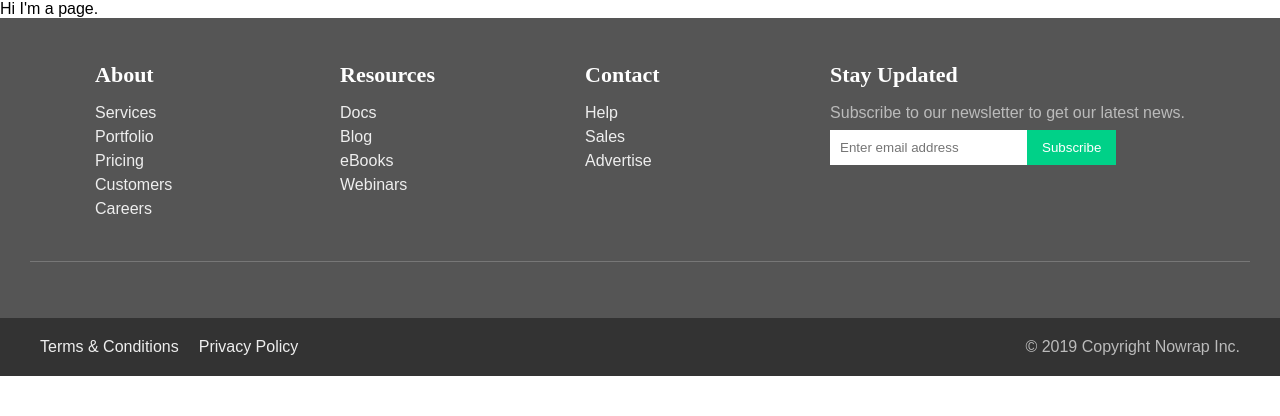
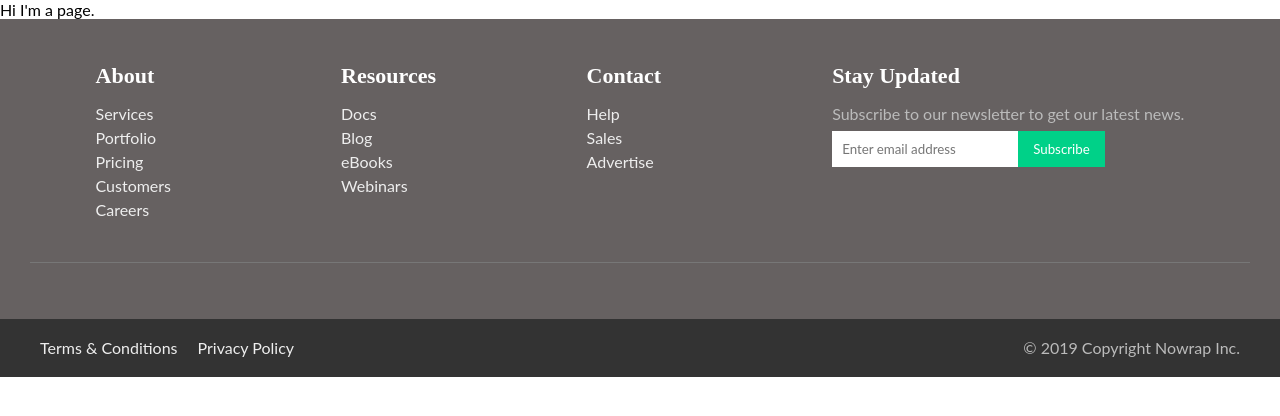
Before and after one commit to SamadritaBhattacharya/webpract, a plain HTML site: page index.html in a window 1280 px wide. Drawn offline with Linux system fonts and the light colour scheme.

Commit message:
Add files via upload

```diff
--- a/style.css
+++ b/style.css
@@ -1,19 +1,20 @@
-*{
+* {
     box-sizing: border-box;
-    font-family: ’Lato’, sans-serif;
+    font-family: 'Lato', sans-serif;
     margin: 0;
     padding: 0;
 }
-    ul{
+ul {
     list-style: none;
     padding-left: 0;
 }
-    footer{
-        background-color: #555;
+footer {
+    background-color:#666161;
+
     color: #bbb;
     line-height: 1.5;
 }
-    footer a{
+footer a {
     text-decoration: none;
     color: #eee;
 }
@@ -21,24 +22,24 @@
     text-decoration: underline;
     color: rgb(81, 236, 81);
 }
-
 .ft-title {
     color: #fff;
-        font-family: ’Merriweather’, serif;
+    font-family: 'Merriweather', serif;
     font-size: 1.375rem;
     padding-bottom: 0.625rem;
 }
-
-/* bringing footer to the bottom of the page */
-body{
+.ft-title:hover{
+    color: rgb(99, 204, 223);
+}
+body {
     display: flex;
     min-height: 100vh;
     flex-direction: column;
 }
-.container{
-    flex: 1;
+.container {
+    flex: 1;    /* same as flex-grow: 1; */
 }
-.ft-main{
+.ft-main {
     padding: 1.25rem 1.875rem;
     display: flex;
     flex-wrap: wrap;
```
Lines whose indentation alone changed are shown as unchanged.
